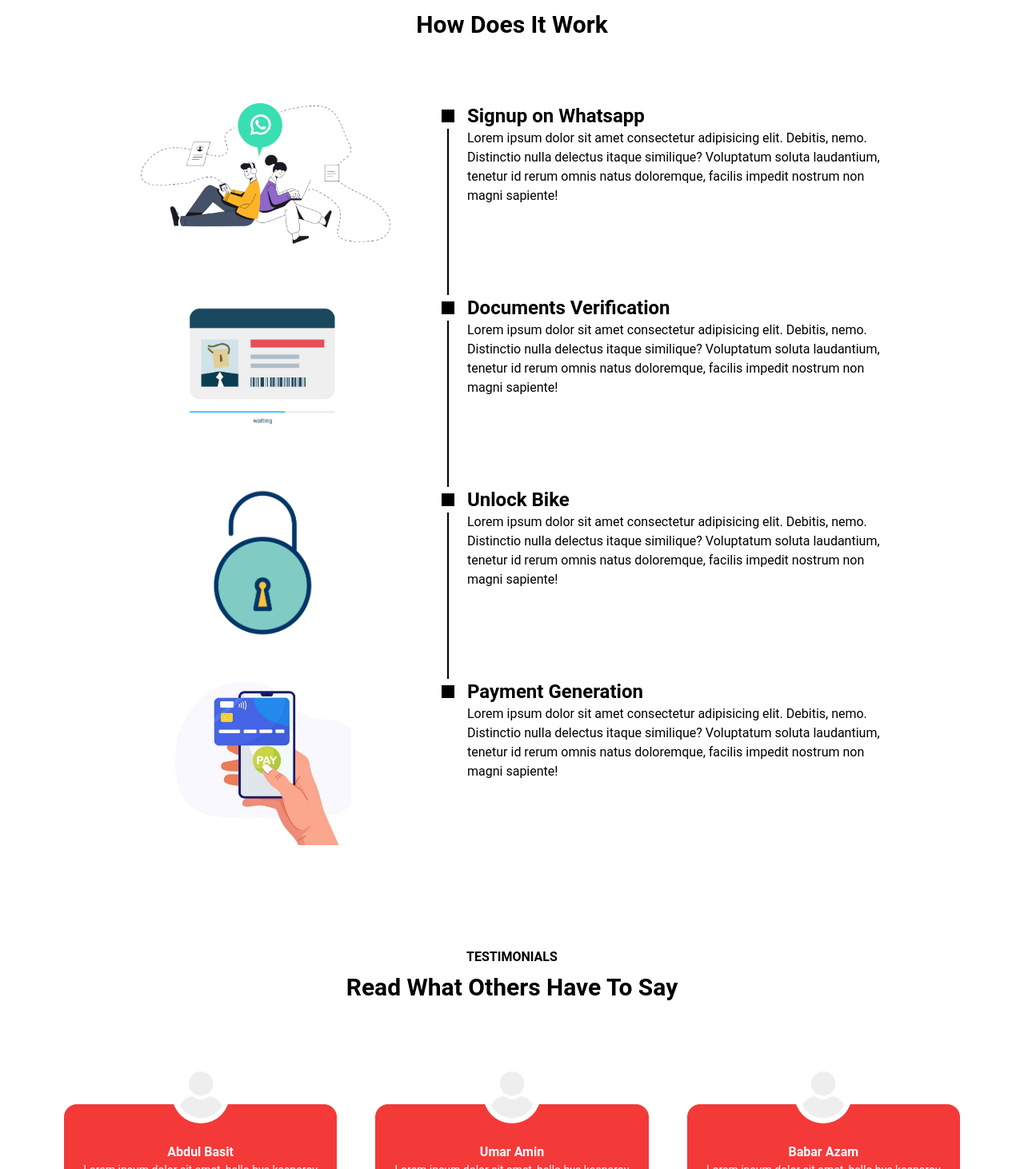
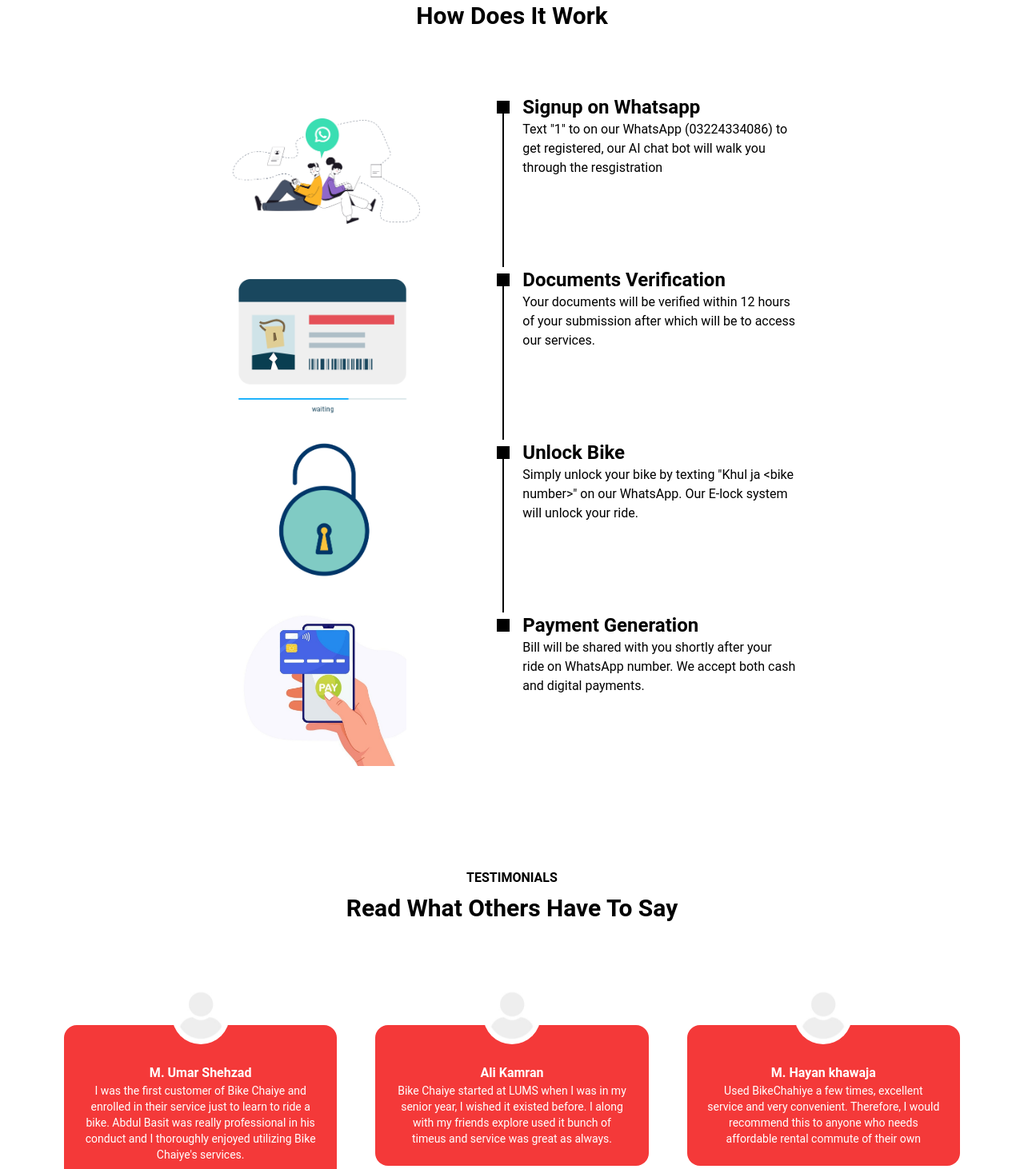
Before and after one commit to Qa5imm/kebab, a Nuxt app: page / in a window 1280 px wide. Shown: the part 1188-2650 px from the top of the page at 80% size. Built offline with nearby package versions, Linux system fonts and the light colour scheme.

Commit message:
dummy text replaced with actual text

```diff
--- a/components/RentaBike/RentaBikeData.js
+++ b/components/RentaBike/RentaBikeData.js
@@ -2,25 +2,25 @@
     {
         img: "wsSignup.png",
         title: "Signup on Whatsapp",
-        description: "Lorem ipsum dolor sit amet consectetur adipisicing elit. Debitis, nemo. Distinctio nulla delectus itaque similique? Voluptatum soluta laudantium, tenetur id rerum omnis natus doloremque, facilis impedit nostrum non magni sapiente!",
-        last:false,
+        description: "Text \"1\" to on our WhatsApp (03224334086) to get registered, our AI chat bot will walk you  through the resgistration",
+        last: false,
     },
     {
         img: "docVerif.png",
         title: "Documents Verification",
-        description: "Lorem ipsum dolor sit amet consectetur adipisicing elit. Debitis, nemo. Distinctio nulla delectus itaque similique? Voluptatum soluta laudantium, tenetur id rerum omnis natus doloremque, facilis impedit nostrum non magni sapiente!",
-        last:false,
+        description: "Your documents will be verified within 12 hours of your submission after which will be to access our services.",
+        last: false,
     },
     {
         img: "lock.png",
         title: "Unlock Bike",
-        description: "Lorem ipsum dolor sit amet consectetur adipisicing elit. Debitis, nemo. Distinctio nulla delectus itaque similique? Voluptatum soluta laudantium, tenetur id rerum omnis natus doloremque, facilis impedit nostrum non magni sapiente!",
-        last:false,
+        description: "Simply unlock your bike by texting \"Khul ja <bike number>\" on our WhatsApp. Our E-lock system will unlock your ride.",
+        last: false,
     },
     {
         img: "payGen.jpg",
         title: "Payment Generation",
-        description: "Lorem ipsum dolor sit amet consectetur adipisicing elit. Debitis, nemo. Distinctio nulla delectus itaque similique? Voluptatum soluta laudantium, tenetur id rerum omnis natus doloremque, facilis impedit nostrum non magni sapiente!",
-        last:true,
+        description: "Bill will be shared with you shortly after your ride on WhatsApp number. We accept both cash and digital payments.",
+        last: true,
     },
 ]
--- a/components/RentaBike/RentaBikeStep.vue
+++ b/components/RentaBike/RentaBikeStep.vue
@@ -1,24 +1,22 @@
 <template>
-  <div :class="`flex items-start justify-center gap-x-16 ${serviceMd}`">
-    <div id="image" :class="`w-80 max-h-52 flex justify-center ${imgMd}`">
-      <img
-        :src="`images/${img}`"
-        alt=""
-        class="object-contain"
-        loading="lazy"
-      />
-    </div>
-    <div :class="`flex items-baseline self-auto gap-x-4 w-1/2 ${contentMd}`">
+  <div :class="`flex items-start justify-center gap-x-24 ${serviceMd}`">
+    <img
+      :src="`images/${img}`"
+      alt=""
+      :class="`object-contain w-60 h-48 flex justify-center ${imgMd}`"
+      loading="lazy"
+    />
+    <div :class="`flex items-baseline gap-x-4 ${contentMd} w-1/3`">
       <div id="divider" class="flex flex-col items-center">
-        <div class="h-4 w-4 bg-black"></div>
+        <div class="h-4 w-4 bg-black mt-0"></div>
         <div
           v-if="last !== true"
-          :class="`h-52 w-0 border-l-2 border-black mt-2 ${barMd}`"
+          :class="`h-48 w-0 border-l-2 border-black  ${barMd}`"
         ></div>
       </div>
       <div id="description" class="flex flex-col">
-        <h2 class="font-bold text-2xl">{{ title }}</h2>
-        <div class="">
+        <h2 :class="`font-bold text-2xl ${titleMd} `">{{ title }}</h2>
+        <div class="w-fit">
           {{ description }}
         </div>
       </div>
@@ -34,20 +32,9 @@
 });
 
 // media queries -- max-width
-const serviceMd = `
-    max-md:flex-col
-    max-md:items-center
-    max-md:gap-y-4
-`;
-
-const imgMd = `
-  max-md:w-70
-`;
-const contentMd = `
-  max-md:w-full
-`;
-
-const barMd = `
-  max-md:h-0
-`;
+const serviceMd = `max-md:flex-col  max-md:items-center max-md:gap-y-4`;
+const imgMd = `max-md:w-70`;
+const contentMd = `max-md:w-full`;
+const barMd = `max-md:h-0`;
+const titleMd = ` max-md:text-xl`;
 </script>
--- a/components/Services/Service.vue
+++ b/components/Services/Service.vue
@@ -1,6 +1,6 @@
 <template>
   <div
-    :class="`w-1/4 px-6 py-12 flex flex-col items-center gap-y-4 rounded-lg bg-bgray-100 ${mediaMd}`"
+    :class="`w-1/4 px-6 py-8 flex flex-col items-center gap-y-4 rounded-lg bg-bgray-100 ${mediaMd}`"
   >
     <div
       id="icon-circle"
--- a/components/Services/ServicesData.js
+++ b/components/Services/ServicesData.js
@@ -2,15 +2,15 @@
     {
         icon: 'lock',
         title: 'E-lock System',
-        description: 'Lorem ipsum dolor sit amet consectetur adipisicing elit. Ratione maiores saepe porro fugiat praesentium error aliquam'
+        description: 'Unlock Your Ride with a Simple Text! Our WhatsApp-Powered E-Lock System Reads Your Message and Sets You Free on Two Wheels.'
     },
     {
         icon: 'laptop',
         title: 'AI Chat Bot',
-        description: 'Lorem ipsum dolor sit amet consectetur adipisicing elit. Ratione maiores saepe porro fugiat praesentium error aliquam'
+        description: 'Experience Seamless Assistance with our free AI Chatbot: Your Friendly Companion for all your Rental, Monetary and Life\'s Inquiries.'
     }, {
         icon: 'bolt',
         title: 'Charge/Km',
-        description: 'Lorem ipsum dolor sit amet consectetur adipisicing elit. Ratione maiores saepe porro fugiat praesentium error aliquam'
+        description: 'Say Goodbye to Soaring Fares! With BikeChaiye, You Pay as You Go. Rent a Ride and Be Billed Only for the Kilometers You Travel'
     },
 ]
--- a/components/Testimonials/Testimonial.vue
+++ b/components/Testimonials/Testimonial.vue
@@ -6,7 +6,7 @@
       class="w-[4.5rem] h-[4.5rem] rounded-full absolute top-0"
       loading="lazy"
     />
-    <div class="bg-bred-200 text-white pt-12 pb-6 px-6 rounded-2xl min-h-52">
+    <div class="bg-bred-200 text-white pt-12 pb-6 px-6 rounded-2xl h-fit">
       <h2 class="font-semibold text-center">{{ name }}</h2>
       <p class="text-center text-sm">
         {{ description }}
--- a/components/Testimonials/TestimonialsData.js
+++ b/components/Testimonials/TestimonialsData.js
@@ -1,14 +1,14 @@
 export const data = [
     {
-        name: "Abdul Basit",
-        description:"Lorem ipsum dolor sit amet, hello bye kasparov consectetur adipiscing elit. hello woNunc ullamcorper scelerisque mi, im qas in malesuada felis malesuada vel. "
+        name: "M. Umar Shehzad",
+        description: "I was the first customer of Bike Chaiye and enrolled in their service just to learn to ride a bike. Abdul Basit was really professional in his conduct and I thoroughly enjoyed utilizing Bike Chaiye\'s services. "
     },
     {
-        name: "Umar Amin",
-        description:"Lorem ipsum dolor sit amet, hello bye kasparov consectetur adipiscing elit. hello woNunc ullamcorper scelerisque mi, im qas in malesuada felis malesuada vel. "
+        name: "Ali Kamran",
+        description: "Bike Chaiye started at LUMS when I was in my senior year, I wished it existed before. I along with my friends explore used it bunch of timeus and service was great as always."
     },
     {
-        name: "Babar Azam",
-        description:"Lorem ipsum dolor sit amet, hello bye kasparov consectetur adipiscing elit. hello woNunc ullamcorper scelerisque mi, im qas in malesuada felis malesuada vel. "
+        name: "M. Hayan khawaja",
+        description: "Used BikeChahiye a few times, excellent service and very convenient. Therefore, I would recommend this to anyone who needs affordable rental commute of their own"
     },
 ]
--- a/components/TopQuestions/TopQuestionsData.js
+++ b/components/TopQuestions/TopQuestionsData.js
@@ -1,22 +1,22 @@
-export const data=[
+export const data = [
     {
-        query:'From Where Should I Get The Bike Keys?',
-        answer:'Lorem ipsum dolor sit, amet consectetur adipisicing elit. Officiis quaerat dolor culpa obcaecati voluptas, eos nihil neque temporibus, nemo'
+        query: 'Where are bikes located',
+        answer: 'Currently our bikes are located at LUMS parking behind M1.'
 
     },
     {
-        query:'From Where Should I Get The Bike Keys?',
-        answer:'Lorem ipsum dolor sit, amet consectetur adipisicing elit. Officiis quaerat dolor culpa obcaecati voluptas, eos nihil neque temporibus, nemo'
+        query: 'From Where Should I Get The Bike Keys',
+        answer: 'Keys are already attached in bike.'
 
     },
     {
-        query:'From Where Should I Get The Bike Keys?',
-        answer:'Lorem ipsum dolor sit, amet consectetur adipisicing elit. Officiis quaerat dolor culpa obcaecati voluptas, eos nihil neque temporibus, nemo'
+        query: 'How do we charge our customers',
+        answer: "We charge a base fare of Rs 100 once per ride + 25/km. Note: Min charges of 8 km/Hour are applicable."
 
     },
     {
-        query:'From Where Should I Get The Bike Keys?',
-        answer:'Lorem ipsum dolor sit, amet consectetur adipisicing elit. Officiis quaerat dolor culpa obcaecati voluptas, eos nihil neque temporibus, nemo'
+        query: 'Do you provides helmets with bike',
+        answer: 'Please bring your own helmets. Although we have attached helmets with bikes for security clearance only.'
 
     },
 
```
Also changed, not shown: pages/about.vue (+30 -16 lines), public/images/docVerif.png.
